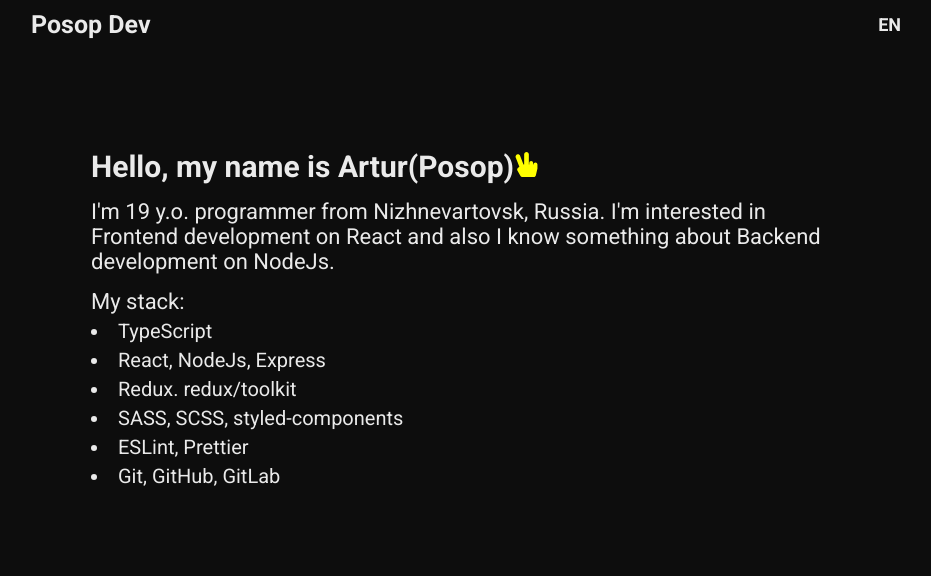
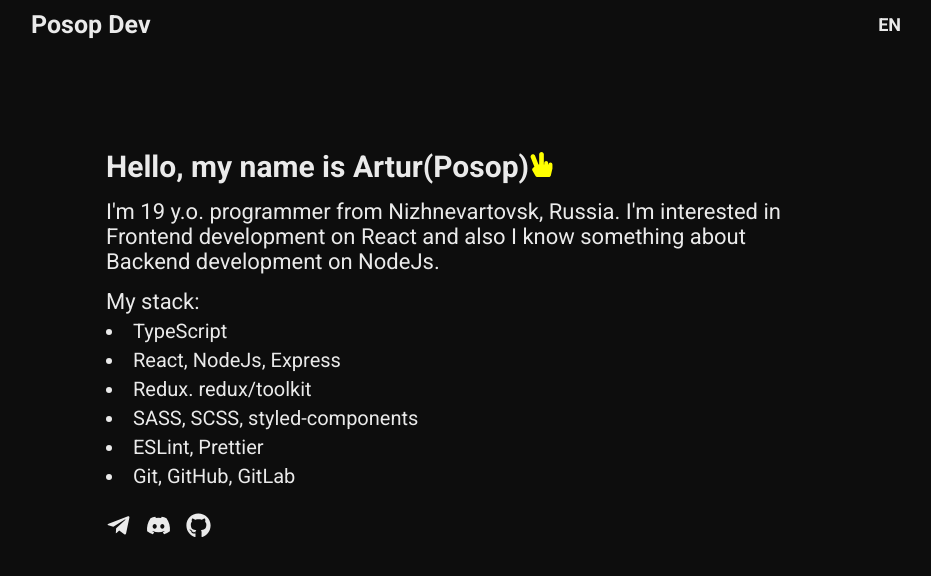
Before and after one commit to posop1/posop.dev, a React (Vite) app: page / in a window 1280 px wide. Shown: the top 576 px of the page, without its empty margins (174-1105 px from the left). Built offline with nearby package versions, Linux system fonts and the light colour scheme.

Commit message:
feat: social links

```diff
--- a/src/App.tsx
+++ b/src/App.tsx
@@ -16,7 +16,9 @@
         lang={lang}
         changeLang={changeLang}
       />
-      <Information lang={lang} />
+      <div className="main">
+        <Information lang={lang} />
+      </div>
     </div>
   )
 }
--- a/src/components/Information/InfoItem/InfoItem.module.scss
+++ b/src/components/Information/InfoItem/InfoItem.module.scss
@@ -1,7 +1,4 @@
-.InfoItem {
-  max-width: 750px;
-  margin: 0 auto;
-}
+
 .title {
   font-size: 30px;
   margin-bottom: 15px;
--- a/src/components/Information/Information.module.scss
+++ b/src/components/Information/Information.module.scss
@@ -4,3 +4,15 @@
   margin-top: 100px;
   color: $white;
 }
+.social {
+  margin-top: 25px;
+}
+.social__btn {
+  font-size: 25px;
+  margin-right: 15px;
+  transition: 0.1s ease-in-out;
+
+  &:hover {
+    color: $light;
+  }
+}
--- a/src/components/Information/index.tsx
+++ b/src/components/Information/index.tsx
@@ -1,4 +1,5 @@
 import { FC } from 'react'
+import { FaDiscord, FaGithub, FaTelegramPlane } from 'react-icons/fa'
 import { text } from '../../utils/constans'
 import InfoItem from './InfoItem'
 import styles from './Information.module.scss'
@@ -25,6 +26,26 @@
               stack={text[1].stack}
             />
           )}
+          <div className={styles.social}>
+            <a
+              href=""
+              className={styles.social__btn}
+            >
+              <FaTelegramPlane />
+            </a>
+            <a
+              href=""
+              className={styles.social__btn}
+            >
+              <FaDiscord />
+            </a>
+            <a
+              href=""
+              className={styles.social__btn}
+            >
+              <FaGithub />
+            </a>
+          </div>
         </div>
       </div>
     </div>
--- a/src/styles/app.scss
+++ b/src/styles/app.scss
@@ -12,3 +12,7 @@
   padding: 0 15px;
   margin: 0 auto;
 }
+.main {
+  max-width: 750px;
+  margin: 0 auto;
+}
```
